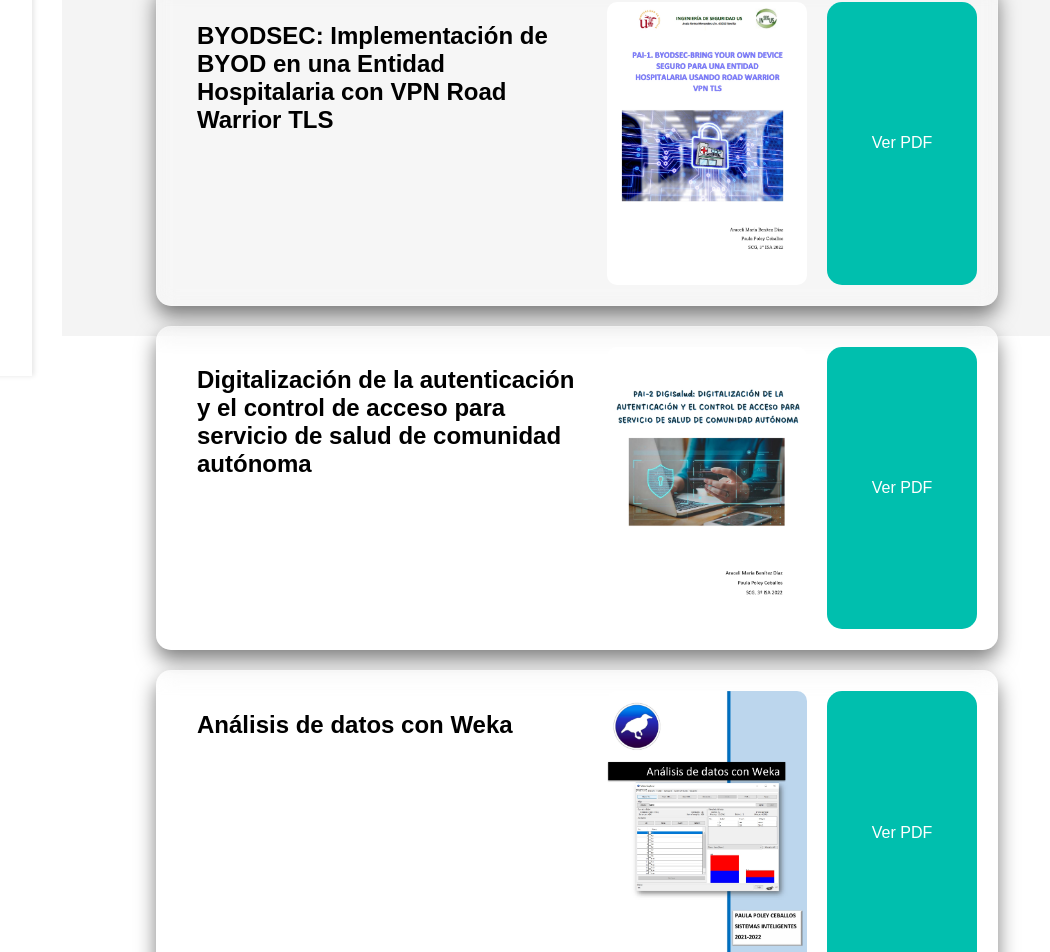
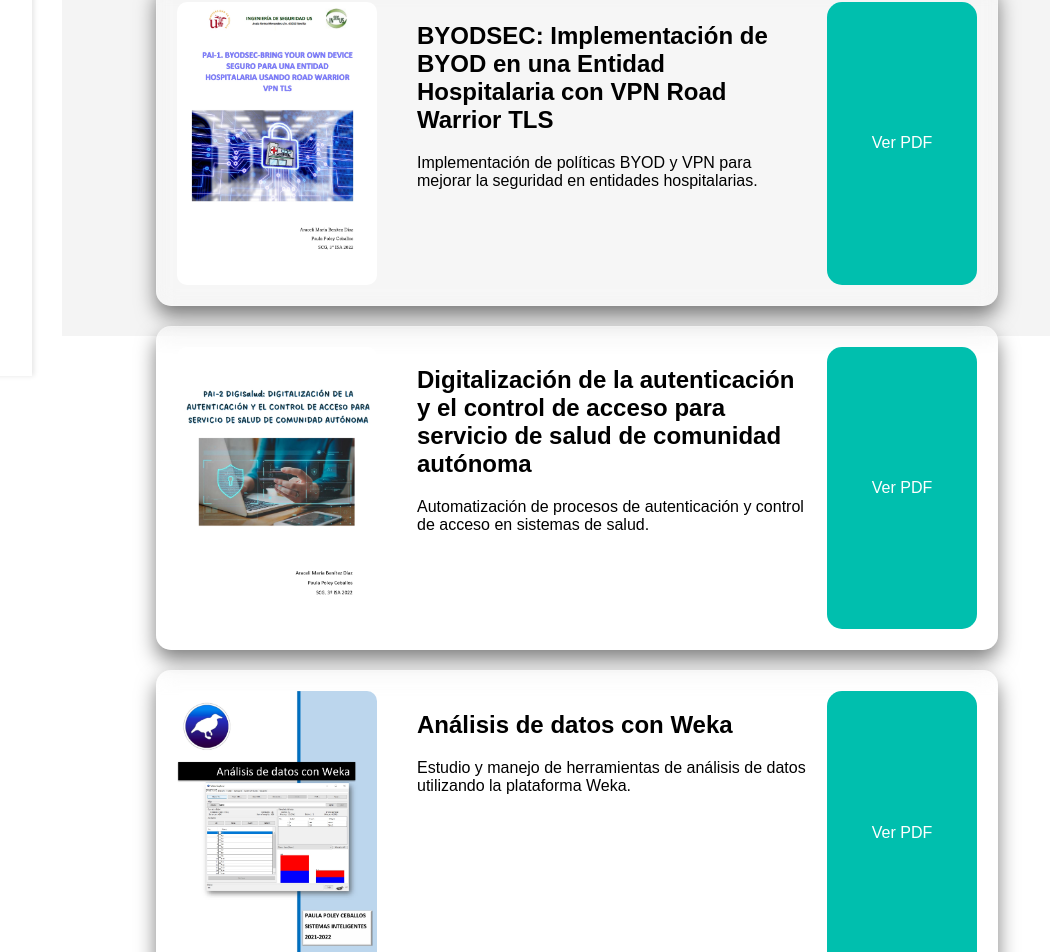
Before and after one commit to paulapoley/portfoliopaulapoley, a React (Create React App) app: page / in a window 1280 px wide. Shown: the part 464-1416 px from the top of the page, without its empty margins (188-1238 px from the left). Built offline with nearby package versions, Linux system fonts and the light colour scheme.

Commit message:
Update Home.jsx

```diff
--- a/src/pages/Home.jsx
+++ b/src/pages/Home.jsx
@@ -3,10 +3,34 @@ import './Home.css';
 
 const Home = () => {
   const projects = [
-    { id: 1, title: 'Influencia Variables Exógenas en Detección de Enfermedades de Piel - Redes Neuronales', imgSrc: '/pdfs/TFG-PAULAPOLEY.jpg', pdfSrc: '/pdfs/TFG-PAULAPOLEY.pdf' },
-    { id: 2, title: 'BYODSEC: Implementación de BYOD en una Entidad Hospitalaria con VPN Road Warrior TLS', imgSrc: '/pdfs/p3.jpg', pdfSrc: '/pdfs/proyecto3.pdf' },
-    { id: 3, title: 'Digitalización de la autenticación y el control de acceso para servicio de salud de comunidad autónoma', imgSrc: '/pdfs/p2.jpg', pdfSrc: '/pdfs/proyecto2.pdf' },
-    { id: 4, title: 'Análisis de datos con Weka', imgSrc: '/pdfs/p1.jpg', pdfSrc: '/pdfs/proyecto1.pdf' },
+    {
+      id: 1,
+      title: 'Influencia Variables Exógenas en Detección de Enfermedades de Piel - Redes Neuronales',
+      description: 'Análisis de cómo las variables externas afectan la detección de enfermedades usando redes neuronales.',
+      imgSrc: '/pdfs/TFG-PAULAPOLEY.jpg',
+      pdfSrc: '/pdfs/TFG-PAULAPOLEY.pdf'
+    },
+    {
+      id: 2,
+      title: 'BYODSEC: Implementación de BYOD en una Entidad Hospitalaria con VPN Road Warrior TLS',
+      description: 'Implementación de políticas BYOD y VPN para mejorar la seguridad en entidades hospitalarias.',
+      imgSrc: '/pdfs/p3.jpg',
+      pdfSrc: '/pdfs/proyecto3.pdf'
+    },
+    {
+      id: 3,
+      title: 'Digitalización de la autenticación y el control de acceso para servicio de salud de comunidad autónoma',
+      description: 'Automatización de procesos de autenticación y control de acceso en sistemas de salud.',
+      imgSrc: '/pdfs/p2.jpg',
+      pdfSrc: '/pdfs/proyecto2.pdf'
+    },
+    {
+      id: 4,
+      title: 'Análisis de datos con Weka',
+      description: 'Estudio y manejo de herramientas de análisis de datos utilizando la plataforma Weka.',
+      imgSrc: '/pdfs/p1.jpg',
+      pdfSrc: '/pdfs/proyecto1.pdf'
+    },
   ];
 
   const handleOpenPdf = (pdfSrc) => {
@@ -22,11 +46,11 @@ const Home = () => {
       <div className="projects-grid">
         {projects.map((project) => (
           <div className="project-card" key={project.id}>
+            <img src={project.imgSrc} alt={`Proyecto ${project.id}`} className="project-image" />
             <div className="project-info">
               <h2 className="project-title">{project.title}</h2>
               <p className="project-description">{project.description}</p>
             </div>
-            <img src={project.imgSrc} alt={`Proyecto ${project.id}`} className="project-image" />
             <button className="home-button" onClick={() => handleOpenPdf(project.pdfSrc)}>
               Ver PDF
             </button>
```
